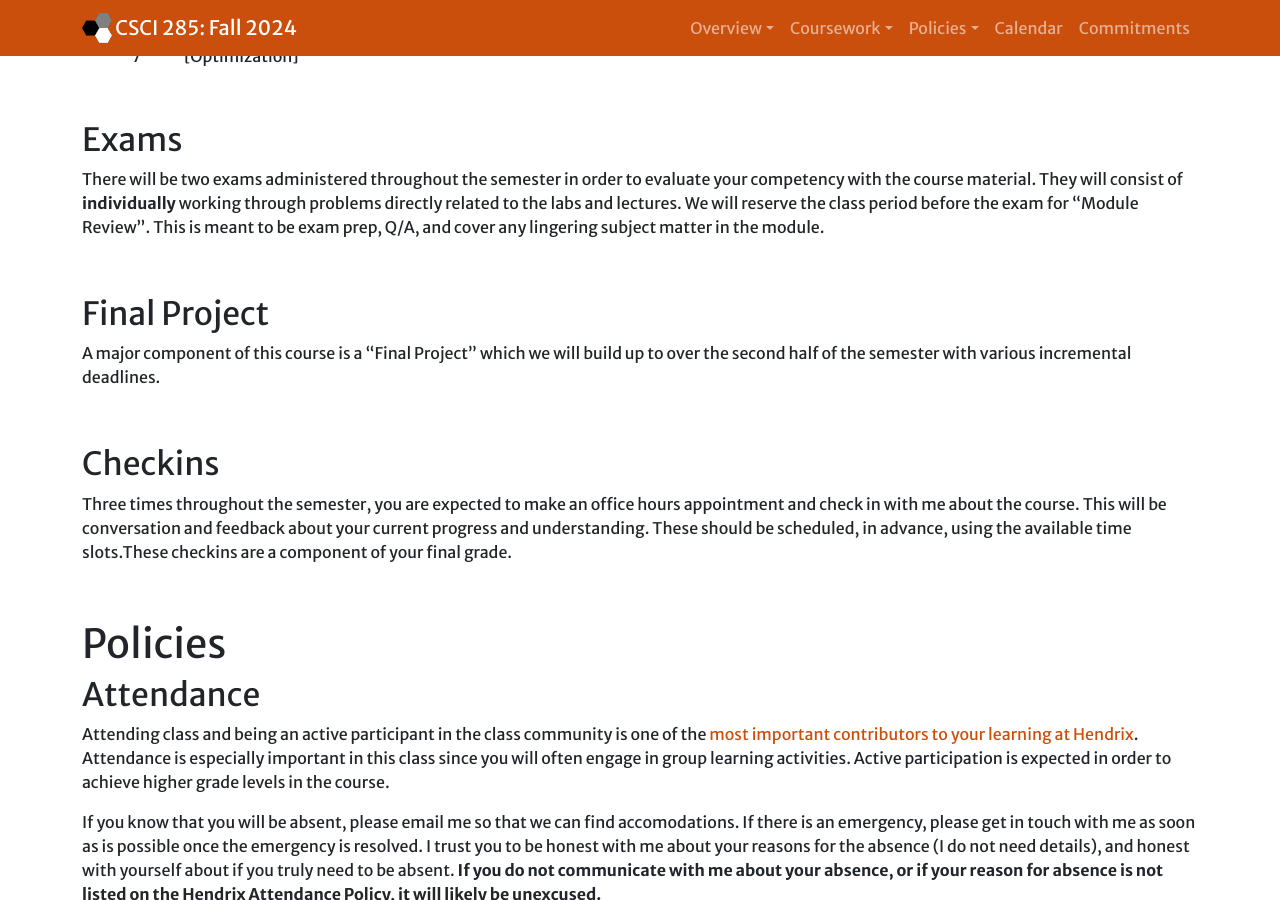
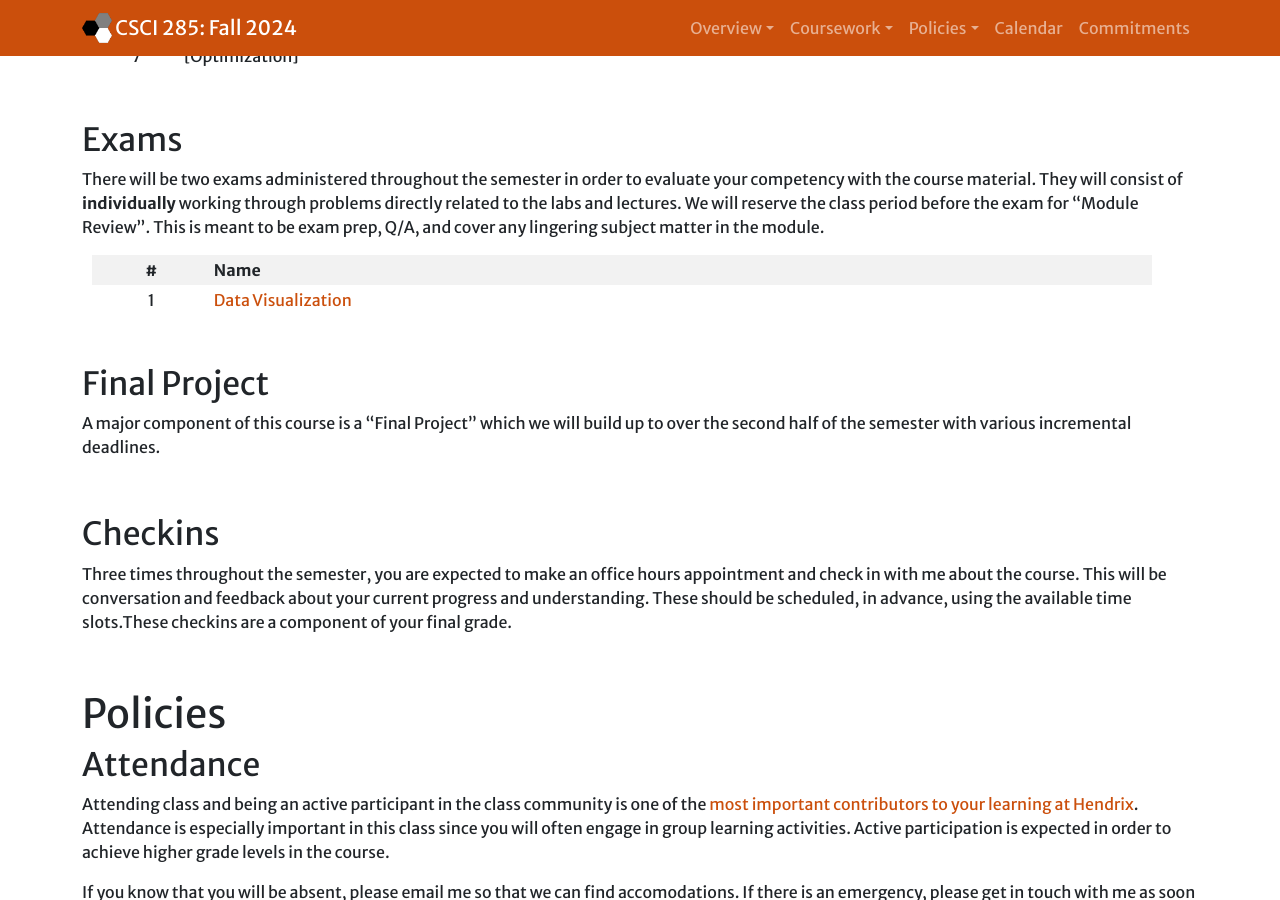
Before and after one commit to Hendrix-CS/csci285, a Jekyll site: the page built from index.md, in a window 1280 px wide and 900 px high, scrolled down 2125 px. Built offline with Jekyll 4.4.1, drawn with Linux system fonts in a browser that asks for light colours; nearby versions of some CDN libraries.

Commit message:
Adding Exam 1 Link

```diff
--- a/index.md
+++ b/index.md
@@ -87,6 +87,11 @@ On these labs, you will work with partners on the lab assignments. Their name mu
 ## <a name="exams">Exams</a>
 
 There will be two exams administered throughout the semester in order to evaluate your competency with the course material. They will consist of **individually** working through problems directly related to the labs and lectures. We will reserve the class period before the exam for "Module Review". This is meant to be exam prep, Q/A, and cover any lingering subject matter in the module.
+
+
+| #  | Name
+|:--:|-----
+|1 | [Data Visualization]({{site.baseurl}}/exams/exam1.html)
 
 <br>
 
```
